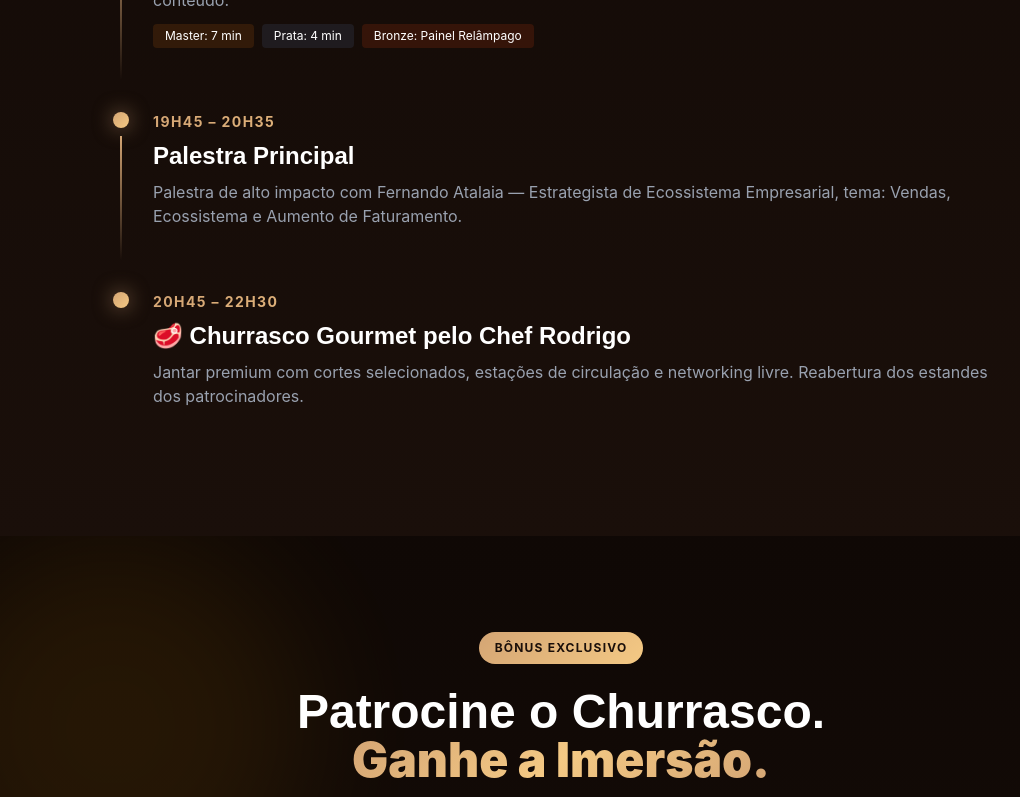
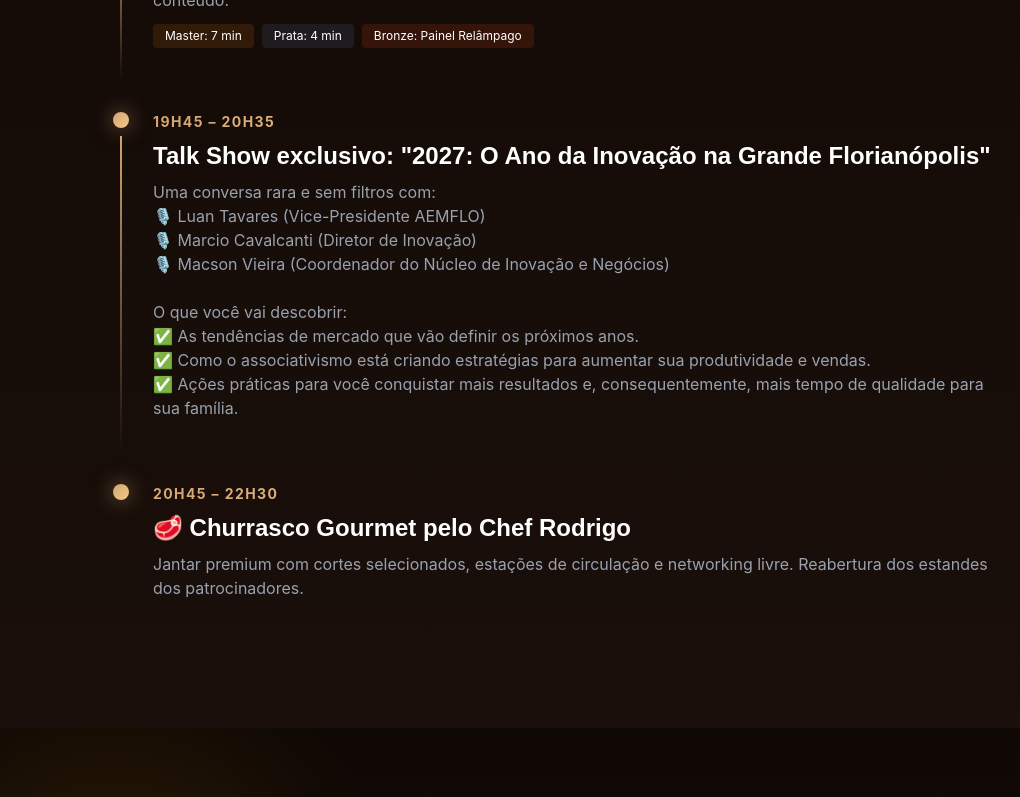
Before and after one commit to voainova/churrasco_n-in, a React (Vite) app: page / in a window 1280 px wide. Shown: the part 3614-4411 px from the top of the page, without its empty margins (79-1099 px from the left). Built offline with nearby package versions, Linux system fonts and the light colour scheme; a small style sheet from the web is missing.

Commit message:
Update ProgramacaoSection.tsx

```diff
--- a/src/components/ProgramacaoSection.tsx
+++ b/src/components/ProgramacaoSection.tsx
@@ -24,8 +24,16 @@ export default function ProgramacaoSection() {
     },
     {
       time: '19h45 – 20h35',
-      title: 'Palestra Principal',
-      description: 'Palestra de alto impacto com Fernando Atalaia — Estrategista de Ecossistema Empresarial, tema: Vendas, Ecossistema e Aumento de Faturamento.',
+      title: 'Talk Show exclusivo: "2027: O Ano da Inovação na Grande Florianópolis"',
+      description: `Uma conversa rara e sem filtros com:
+🎙️ Luan Tavares (Vice-Presidente AEMFLO)
+🎙️ Marcio Cavalcanti (Diretor de Inovação)
+🎙️ Macson Vieira (Coordenador do Núcleo de Inovação e Negócios)
+
+O que você vai descobrir:
+✅ As tendências de mercado que vão definir os próximos anos.
+✅ Como o associativismo está criando estratégias para aumentar sua produtividade e vendas.
+✅ Ações práticas para você conquistar mais resultados e, consequentemente, mais tempo de qualidade para sua família.`,
       tags: [],
     },
     {
@@ -58,7 +66,7 @@ export default function ProgramacaoSection() {
                 <div className="flex-1 pb-8">
                   <div className="text-gold font-bold text-sm tracking-widest uppercase">{item.time}</div>
                   <h3 className="font-display text-2xl font-bold mt-2 mb-2">{item.title}</h3>
-                  <p className="text-gray-400">{item.description}</p>
+                  <p className="text-gray-400 whitespace-pre-line">{item.description}</p>
                   {item.tags.length > 0 && (
                     <div className="mt-3 flex flex-wrap gap-2">
                       {item.tags.map((tag, tagIndex) => (
```
